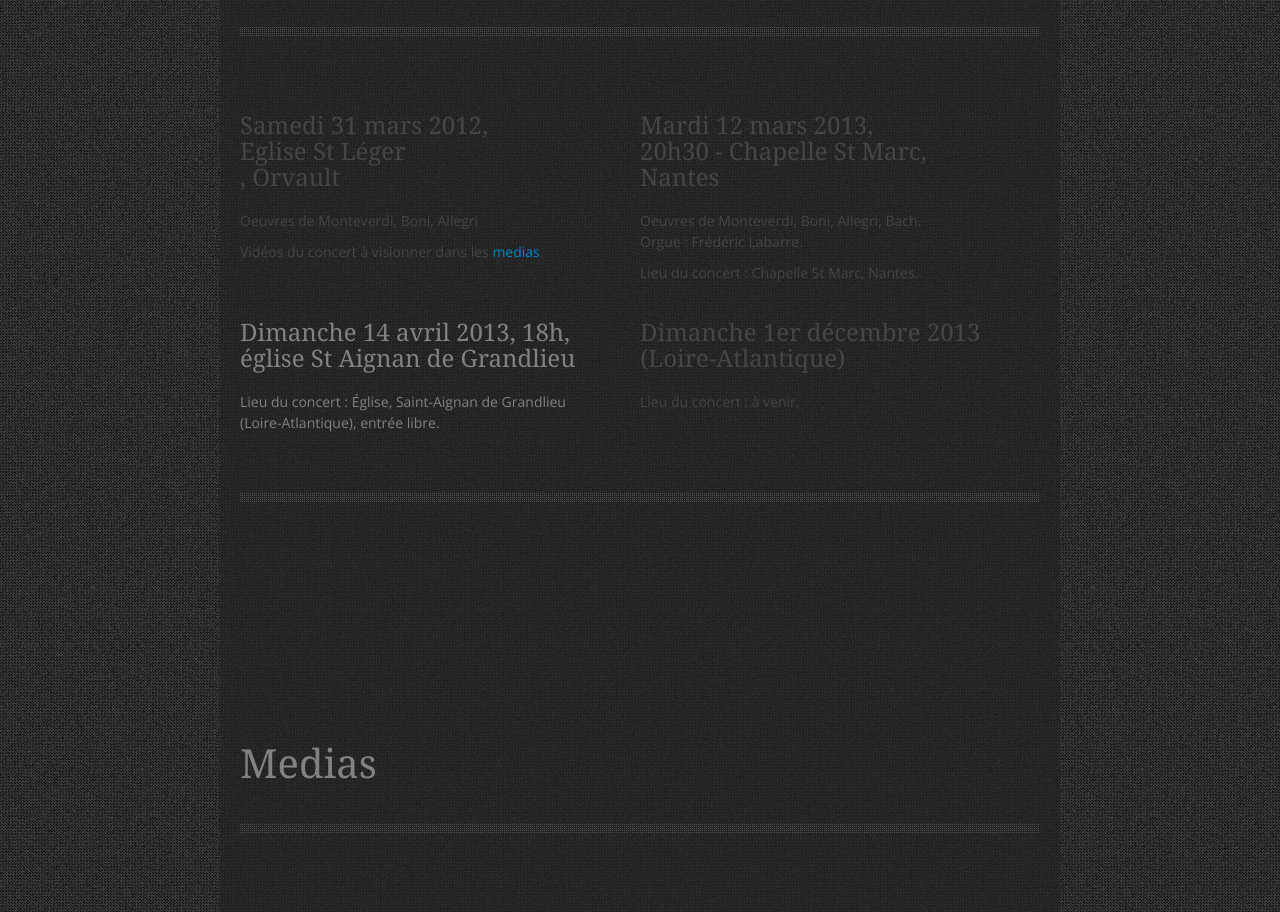
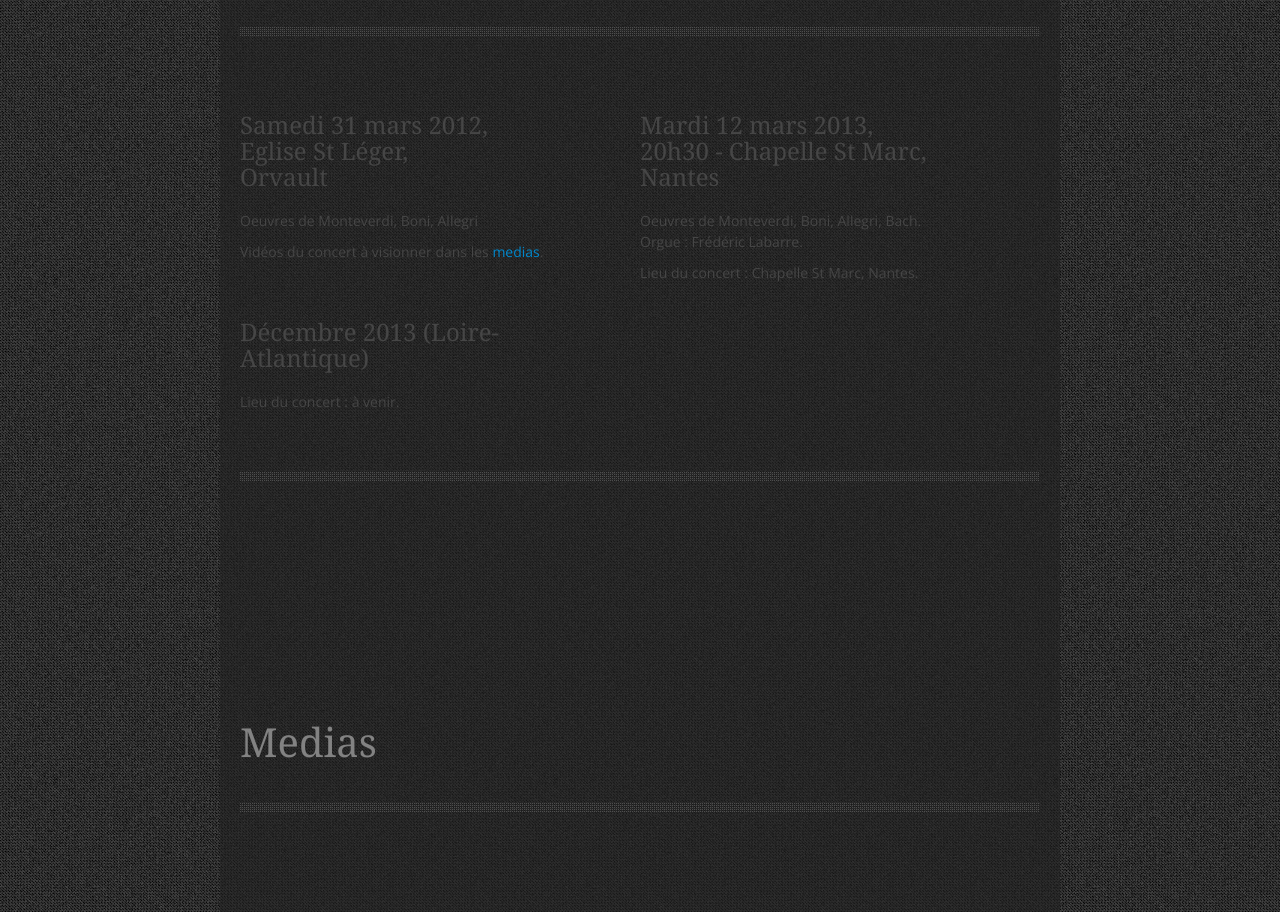
Before and after one commit to ronanguilloux/ensemble-boni.org, a plain HTML site: page web/index.html in a window 1280 px wide. Shown: the part 890-1802 px from the top of the page. Drawn offline with nearby package versions, Linux system fonts and the light colour scheme; grey boxes are pictures that could not be loaded; a web font is replaced by a local one.

Commit message:
-1 concert, & typo fixing

```diff
--- a/web/index.html
+++ b/web/index.html
@@ -122,7 +122,7 @@
                 <div class="row">
                     <div class="span4 past">
                         <img class="img-circle" data-src="holder.js/140x140">
-                        <h3>Samedi 31 mars 2012,<br> Eglise St Léger<br>, Orvault</h3>
+                        <h3>Samedi 31 mars 2012,<br> Eglise St Léger,<br> Orvault</h3>
                         <p>Oeuvres de Monteverdi, Boni, Allegri</p>
                         <p>Vidéos du concert à visionner dans les <a href="#medias">medias</a>.</p>
                     </div><!-- /.span4 -->
@@ -132,14 +132,9 @@
                         <p>Oeuvres de Monteverdi, Boni, Allegri, Bach. <br>Orgue : Frédéric Labarre.</p>
                         <p>Lieu du concert : Chapelle St Marc, Nantes.</p>
                     </div><!-- /.span4 -->
-                    <div class="span4">
-                        <img class="img-circle" data-src="holder.js/140x140">
-                        <h3>Dimanche 14 avril 2013, 18h, église St Aignan de Grandlieu</h3>
-                        <p>Lieu du concert : Église, Saint-Aignan de Grandlieu (Loire-Atlantique), entrée libre.</p>
-                    </div><!-- /.span4 -->
                     <div class="span4 future">
                         <img class="img-circle" data-src="holder.js/140x140">
-                        <h3>Dimanche 1er décembre 2013 (Loire-Atlantique)</h3>
+                        <h3>Décembre 2013 (Loire-Atlantique)</h3>
                         <p>Lieu du concert : à venir.</p>
                     </div><!-- /.span4 -->
 
```
